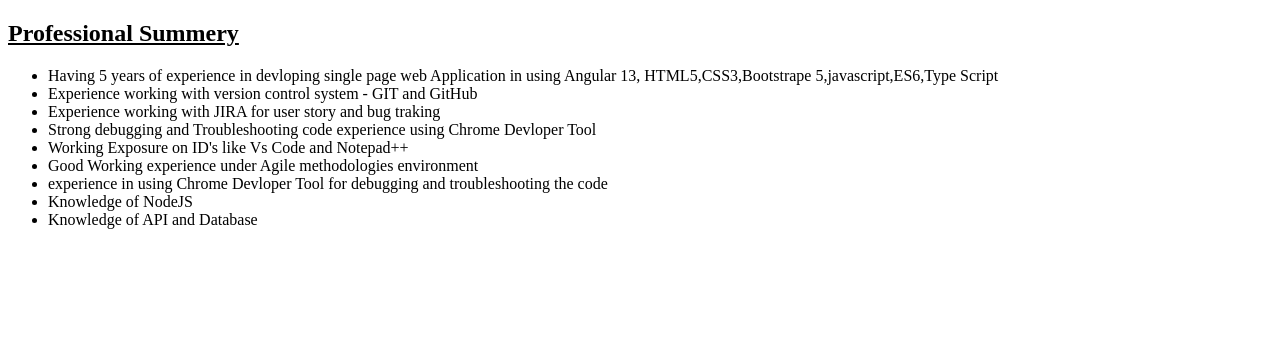
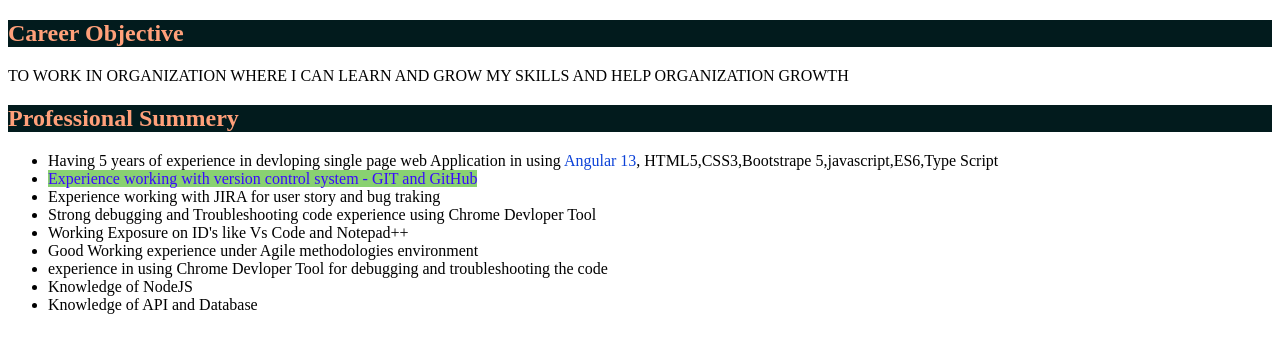
Before and after one commit to mitulborda987/my-profile, a plain HTML site: page home.html in a window 1280 px wide. Drawn offline with Linux system fonts and the light colour scheme.

Commit message:
file updated
file updated

```diff
--- a/home.html
+++ b/home.html
@@ -2,12 +2,26 @@
 <html lang="en">
 <head>
     <title>Professional Summery</title>
+    <style>
+        .heading{
+            color: lightsalmon;
+            background-color: rgb(2, 27, 29);
+        }
+        #angular {
+            color: rgb(12, 66, 216);
+        }
+        #experience{
+            background-color:  rgb(137 209 113);
+            color: #3908ff;}
+        </style>
 </head>
 <body>
-    <h2><b><u>Professional Summery</u></b></h2>
+    <h2 class="heading">Career Objective</h2>
+    <p>TO WORK IN ORGANIZATION WHERE I CAN LEARN AND GROW MY SKILLS AND HELP ORGANIZATION GROWTH </p>
+    <h2 class="heading">Professional Summery</h2>
 <ul>
-    <li>Having 5 years of experience in devloping single page  web Application in using Angular 13, HTML5,CSS3,Bootstrape 5,javascript,ES6,Type Script </li>
-    <li>Experience working with version control system - GIT and GitHub </li>
+    <li>Having 5 years of experience in devloping single page  web Application in using <span id="angular">Angular 13</span>, HTML5,CSS3,Bootstrape 5,javascript,ES6,Type Script </li>
+   <li><span id="experience">Experience working with version control system - GIT and GitHub </span></li>
     <li>Experience working  with JIRA for user story and bug traking </li>
     <li>Strong debugging and Troubleshooting code experience using Chrome Devloper Tool</li>
     <li>Working Exposure on ID's like Vs Code and Notepad++</li>
```
Also changed, not shown: index.html (+22 -6 lines).
